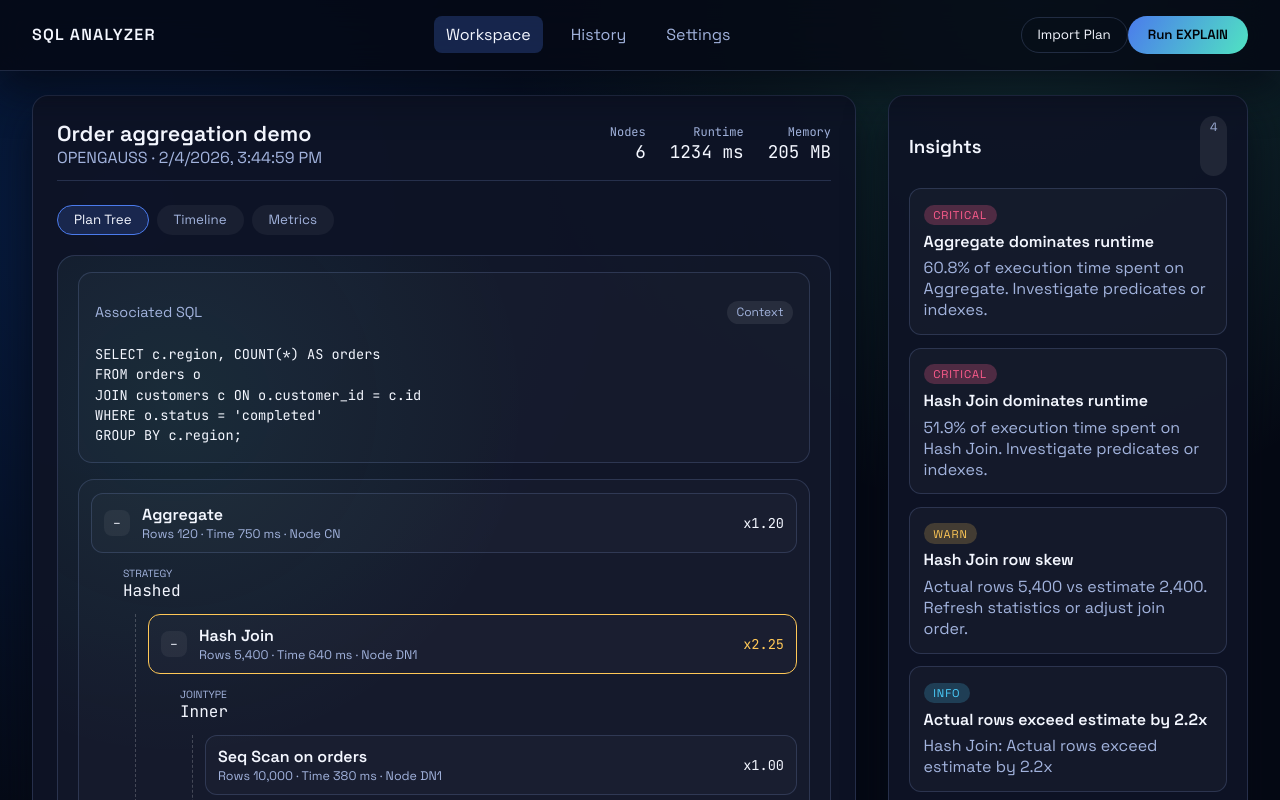
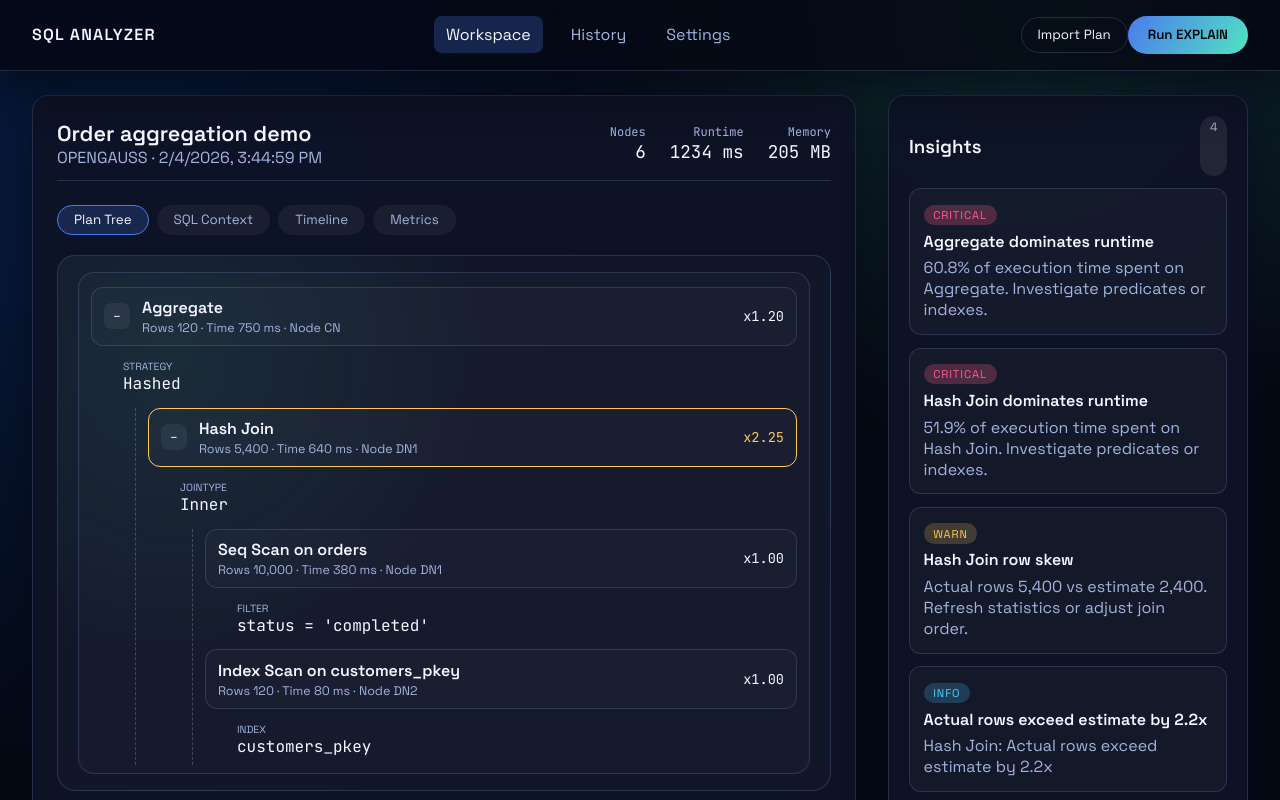
Before and after one commit to SukiEva/SqlAnalyzer, a Vue app: page /#/ in a window 1280 px wide. Shown: the top 800 px of the page. Built offline with nearby package versions, Linux system fonts and the light colour scheme.

Commit message:
feat: move sql context into tab

```diff
--- a/src/services/i18n.ts
+++ b/src/services/i18n.ts
@@ -26,6 +26,7 @@ const messages = {
       emptyState: "Import a plan to begin.",
       tabs: {
         structure: "Plan Tree",
+        sql: "SQL Context",
         timeline: "Timeline",
         metrics: "Metrics",
       },
@@ -37,6 +38,7 @@ const messages = {
       sql: {
         title: "Associated SQL",
         badge: "Context",
+        empty: "No SQL text was attached to this plan.",
       },
       node: {
         rows: "Rows",
@@ -124,6 +126,7 @@ const messages = {
       emptyState: "导入执行计划以开始分析",
       tabs: {
         structure: "执行计划",
+        sql: "SQL 上下文",
         timeline: "时间线",
         metrics: "指标概览",
       },
@@ -135,6 +138,7 @@ const messages = {
       sql: {
         title: "关联 SQL",
         badge: "上下文",
+        empty: "该计划没有附带 SQL 文本",
       },
       node: {
         rows: "行数",
--- a/src/views/PlanWorkspace.vue
+++ b/src/views/PlanWorkspace.vue
@@ -15,6 +15,7 @@ const insights = computed(() => planStore.insights);
 const current = computed(() => planStore.currentExecution);
 const tabs = computed(() => [
   { id: "plan", label: t("plan.tabs.structure") },
+  { id: "sql", label: t("plan.tabs.sql") },
   { id: "timeline", label: t("plan.tabs.timeline") },
   { id: "meta", label: t("plan.tabs.metrics") },
 ]);
@@ -68,14 +69,17 @@ onMounted(() => {
         </div>
         <div class="tab-panels">
           <section v-show="activeTab === 'plan'" class="plan-pane">
-            <div class="sql-block" v-if="current?.summary.sqlText">
+            <PlanTree :nodes="nodes" />
+          </section>
+          <section v-show="activeTab === 'sql'" class="sql-pane">
+            <div class="sql-block">
               <div class="sql-block__header">
                 <p>{{ t("plan.sql.title") }}</p>
                 <span class="tag">{{ t("plan.sql.badge") }}</span>
               </div>
-              <pre class="sql-code">{{ current?.summary.sqlText }}</pre>
+              <pre v-if="current?.summary.sqlText" class="sql-code">{{ current?.summary.sqlText }}</pre>
+              <p v-else class="empty-state">{{ t("plan.sql.empty") }}</p>
             </div>
-            <PlanTree :nodes="nodes" />
           </section>
           <section v-show="activeTab === 'timeline'" class="timeline-pane">
             <PlanTimeline :nodes="nodes" :total-time="current?.stats.totalTimeMs ?? 1" />
@@ -203,6 +207,12 @@ onMounted(() => {
   white-space: pre-wrap;
 }
 
+.empty-state {
+  margin: 0;
+  color: var(--text-secondary);
+  font-size: 0.9rem;
+}
+
 .tab-strip {
   display: inline-flex;
   gap: 0.5rem;
@@ -230,6 +240,7 @@ onMounted(() => {
 }
 
 .plan-pane,
+.sql-pane,
 .timeline-pane,
 .meta-pane {
   border: 1px solid var(--border);
@@ -244,6 +255,12 @@ onMounted(() => {
 }
 
 .plan-pane {
+  display: flex;
+  flex-direction: column;
+  gap: 1rem;
+}
+
+.sql-pane {
   display: flex;
   flex-direction: column;
   gap: 1rem;
```
